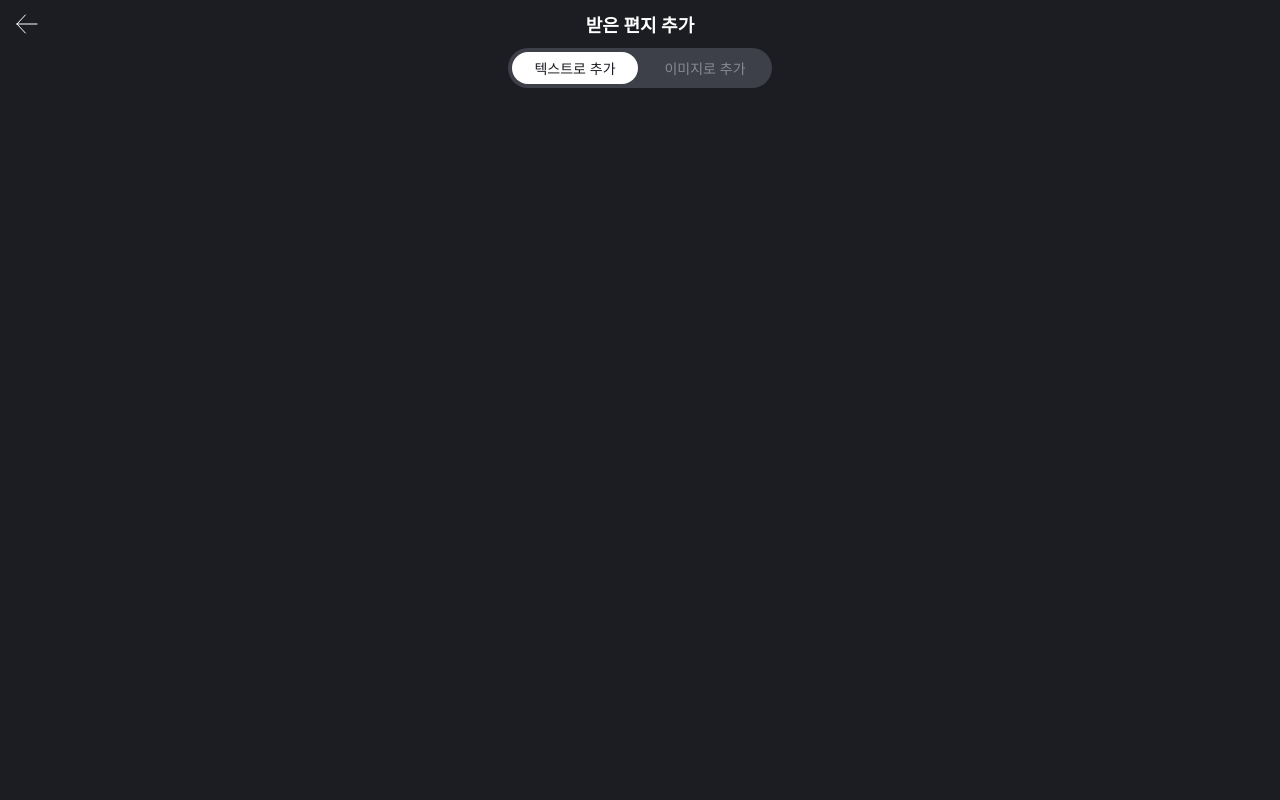
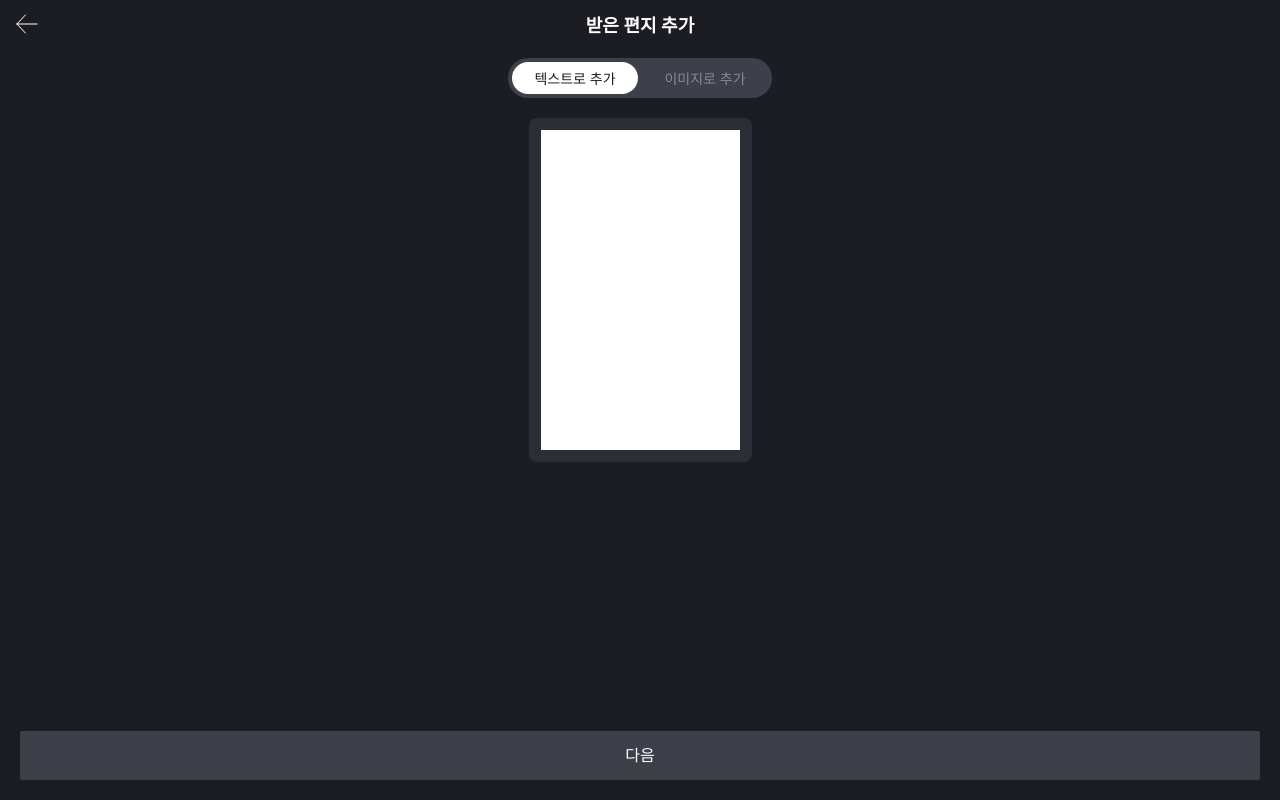
Before and after one commit to depromeet/ggogeet-client, a Next.js app: page /letter-storage/add in a window 1280 px wide. Built offline with nearby package versions, Linux system fonts and the light colour scheme; a web font is replaced by a local one.

Commit message:
💄 받은편지추가 페이지 textArea, bottomButton 추가

```diff
--- a/src/pages/letter-storage/add.tsx
+++ b/src/pages/letter-storage/add.tsx
@@ -1,22 +1,56 @@
+import BottomButton from "@/src/components/common/Buttons/BottomButton";
+import Textarea from "@/src/components/common/Textarea";
 import TopNavigation from "@/src/components/common/TopNavigation";
 import { NavBack } from "@/src/components/common/TopNavigation/atoms";
 import AddNavigationBar from "@/src/components/features/letterStorage/add/AddNavigationBar";
-import { Display2 } from "@/src/styles/commons";
+import { Body4, Display2 } from "@/src/styles/commons";
 import styled from "@emotion/styled";
 
 const Layout = styled.div`
+  display: flex;
+  flex-direction: column;
   background-color: ${({ theme }) => theme.colors.navy};
   height: 100vh;
-`;
-
-const MainLayout = styled.div`
-  display: flex;
-  justify-content: center;
 `;
 
 const TopNavigationTitle = styled.p`
   color: ${({ theme }) => theme.colors.white};
   ${Display2}
+`;
+
+const MainLayout = styled.div`
+  display: flex;
+  flex-direction: column;
+  align-items: center;
+  padding: 10px 20px 0 20px;
+  flex: 1;
+`;
+
+const LetterAddTextAreaWrapper = styled.div`
+  margin: 20px 0 0 0;
+`;
+
+const LetterAddTextArea = styled(Textarea)`
+  height: 320px;
+  background-color: ${({ theme }) => theme.colors.white};
+`;
+
+const BottomLayout = styled.div`
+  display: flex;
+  padding: 20px;
+`;
+
+interface NextButtonProps {
+  canClicked: boolean;
+}
+
+const NextButton = styled(BottomButton)<NextButtonProps>`
+  background-color: ${({ theme }) => theme.colors.gray5};
+  color: ${({ theme, canClicked }) =>
+    canClicked ? theme.colors.white : theme.colors.gray3};
+  border-radius: 2px;
+
+  ${Body4}
 `;
 
 const LetterStorageAddPage = () => {
@@ -26,9 +60,17 @@ const LetterStorageAddPage = () => {
         title={<TopNavigationTitle>받은 편지 추가</TopNavigationTitle>}
         leftElem={<NavBack color="white" />}
       />
+
       <MainLayout>
         <AddNavigationBar selectedItem="텍스트로 추가" />
+        <LetterAddTextAreaWrapper>
+          <LetterAddTextArea />
+        </LetterAddTextAreaWrapper>
       </MainLayout>
+
+      <BottomLayout>
+        <NextButton name="다음" canClicked={true} />
+      </BottomLayout>
     </Layout>
   );
 };
```
